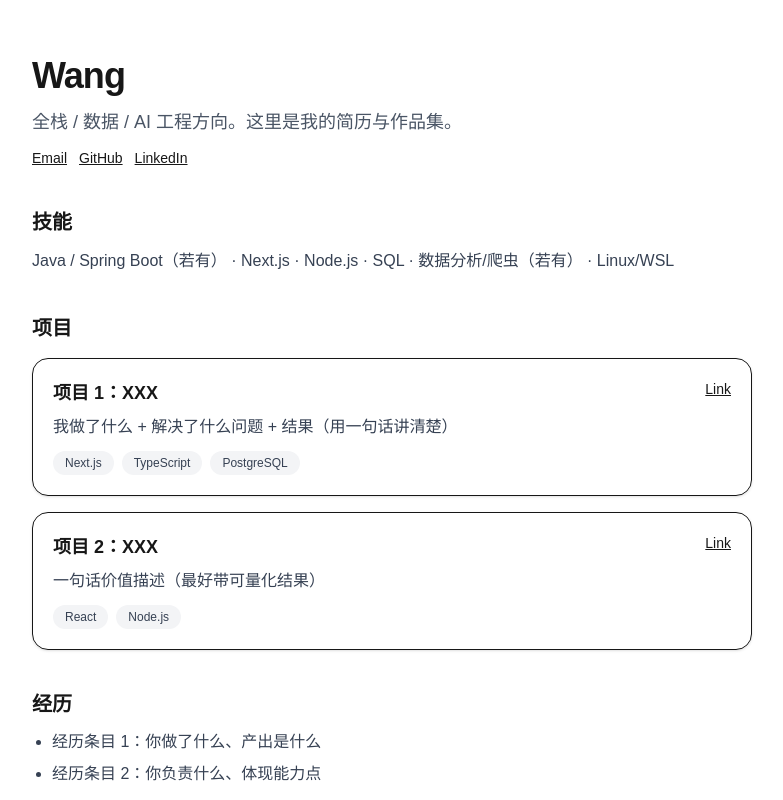
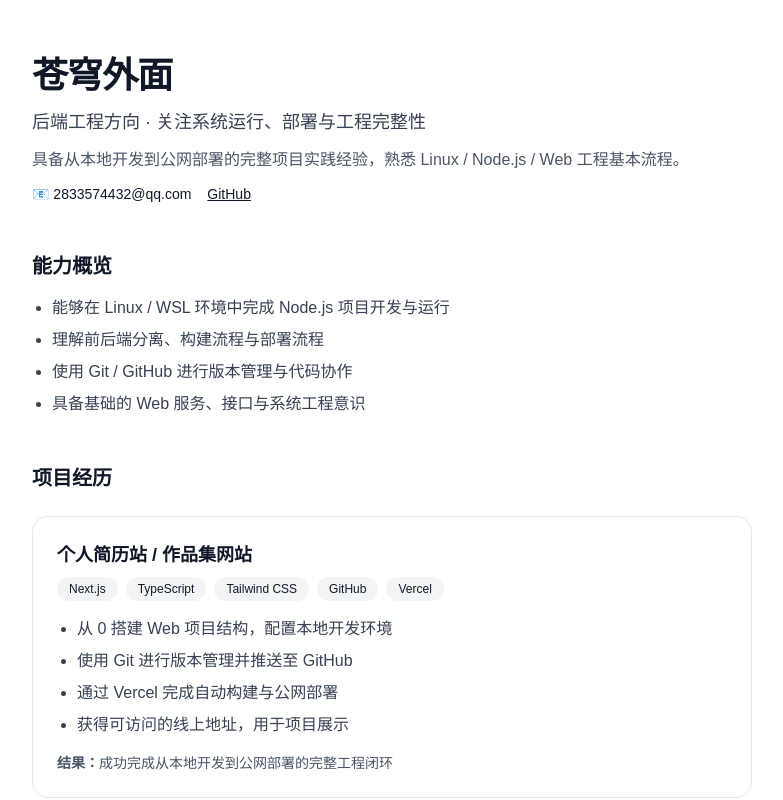
Before and after one commit to w15464/resume-site, a Next.js app: page / in a window 1280 px wide. Shown: the top 800 px of the page, without its empty margins (248-1031 px from the left). Built offline with nearby package versions, Linux system fonts and the light colour scheme.

Commit message:
update resume content

```diff
--- a/app/page.tsx
+++ b/app/page.tsx
@@ -1,77 +1,102 @@
 export default function Home() {
   const projects = [
     {
-      title: "项目 1：XXX",
-      desc: "我做了什么 + 解决了什么问题 + 结果（用一句话讲清楚）",
-      link: "https://github.com/yourname/xxx",
-      tech: ["Next.js", "TypeScript", "PostgreSQL"],
-    },
-    {
-      title: "项目 2：XXX",
-      desc: "一句话价值描述（最好带可量化结果）",
-      link: "https://demo.com",
-      tech: ["React", "Node.js"],
+      title: "个人简历站 / 作品集网站",
+      tech: ["Next.js", "TypeScript", "Tailwind CSS", "GitHub", "Vercel"],
+      content: [
+        "从 0 搭建 Web 项目结构，配置本地开发环境",
+        "使用 Git 进行版本管理并推送至 GitHub",
+        "通过 Vercel 完成自动构建与公网部署",
+        "获得可访问的线上地址，用于项目展示",
+      ],
+      result: "成功完成从本地开发到公网部署的完整工程闭环",
     },
   ];
 
   return (
-    <main className="mx-auto max-w-3xl px-6 py-14">
+    <main className="mx-auto max-w-3xl px-6 py-14 text-gray-900">
+      {/* Header */}
       <header className="space-y-3">
-        <h1 className="text-4xl font-bold tracking-tight">Wang</h1>
-        <p className="text-lg text-gray-600">
-          全栈 / 数据 / AI 工程方向。这里是我的简历与作品集。
+        <h1 className="text-4xl font-bold tracking-tight">苍穹外面</h1>
+        <p className="text-lg text-gray-700">
+          后端工程方向 · 关注系统运行、部署与工程完整性
+        </p>
+        <p className="text-gray-600">
+          具备从本地开发到公网部署的完整项目实践经验，熟悉 Linux / Node.js /
+          Web 工程基本流程。
         </p>
 
-        <div className="flex flex-wrap gap-3 text-sm">
-          <a className="underline" href="mailto:yourname@example.com">Email</a>
-          <a className="underline" href="https://github.com/yourname" target="_blank" rel="noreferrer">GitHub</a>
-          <a className="underline" href="https://www.linkedin.com/in/yourname" target="_blank" rel="noreferrer">LinkedIn</a>
+        <div className="flex flex-wrap gap-4 text-sm">
+          <span>📧 2833574432@qq.com</span>
+          <a
+            href="https://github.com/w15464"
+            target="_blank"
+            rel="noreferrer"
+            className="underline"
+          >
+            GitHub
+          </a>
         </div>
       </header>
 
-      <section className="mt-10">
-        <h2 className="text-xl font-semibold">技能</h2>
-        <p className="mt-3 text-gray-700 leading-relaxed">
-          Java / Spring Boot（若有） · Next.js · Node.js · SQL · 数据分析/爬虫（若有） · Linux/WSL
-        </p>
+      {/* Skills */}
+      <section className="mt-12">
+        <h2 className="text-xl font-semibold">能力概览</h2>
+        <ul className="mt-4 list-disc space-y-2 pl-5 text-gray-700">
+          <li>能够在 Linux / WSL 环境中完成 Node.js 项目开发与运行</li>
+          <li>理解前后端分离、构建流程与部署流程</li>
+          <li>使用 Git / GitHub 进行版本管理与代码协作</li>
+          <li>具备基础的 Web 服务、接口与系统工程意识</li>
+        </ul>
       </section>
 
-      <section className="mt-10">
-        <h2 className="text-xl font-semibold">项目</h2>
-        <div className="mt-4 space-y-4">
+      {/* Projects */}
+      <section className="mt-12">
+        <h2 className="text-xl font-semibold">项目经历</h2>
+
         {projects.map((p) => (
-            <article key={p.title} className="rounded-2xl border p-5 shadow-sm">
-              <div className="flex items-start justify-between gap-4">
+          <div
+            key={p.title}
+            className="mt-6 rounded-2xl border border-gray-200 p-6"
+          >
             <h3 className="text-lg font-semibold">{p.title}</h3>
-                {p.link && (
-                  <a className="text-sm underline" href={p.link} target="_blank" rel="noreferrer">
-                    Link
-                  </a>
-                )}
-              </div>
-              <p className="mt-2 text-gray-700">{p.desc}</p>
-              <div className="mt-3 flex flex-wrap gap-2">
+
+            <div className="mt-2 flex flex-wrap gap-2">
               {p.tech.map((t) => (
-                  <span key={t} className="rounded-full bg-gray-100 px-3 py-1 text-xs text-gray-700">
+                <span
+                  key={t}
+                  className="rounded-full bg-gray-100 px-3 py-1 text-xs"
+                >
                   {t}
                 </span>
               ))}
             </div>
-            </article>
+
+            <ul className="mt-4 list-disc space-y-2 pl-5 text-gray-700">
+              {p.content.map((c) => (
+                <li key={c}>{c}</li>
               ))}
+            </ul>
+
+            <p className="mt-4 text-sm text-gray-600">
+              <strong>结果：</strong>
+              {p.result}
+            </p>
           </div>
+        ))}
       </section>
 
-      <section className="mt-10">
-        <h2 className="text-xl font-semibold">经历</h2>
-        <ul className="mt-3 list-disc space-y-2 pl-5 text-gray-700">
-          <li>经历条目 1：你做了什么、产出是什么</li>
-          <li>经历条目 2：你负责什么、体现能力点</li>
-        </ul>
+      {/* Current */}
+      <section className="mt-12">
+        <h2 className="text-xl font-semibold">当前状态</h2>
+        <p className="mt-3 text-gray-700 leading-relaxed">
+          正在继续深入后端方向，计划补充数据库（PostgreSQL）、接口设计与后台
+          CRUD 项目，逐步完善完整后端系统能力。
+        </p>
       </section>
 
-      <footer className="mt-14 text-sm text-gray-500">
-        © {new Date().getFullYear()} Wang · Built with Next.js
+      <footer className="mt-16 text-sm text-gray-500">
+        © {new Date().getFullYear()} 苍穹外面 · Built with Next.js
       </footer>
     </main>
   );
```
Lines whose indentation alone changed are shown as unchanged.
